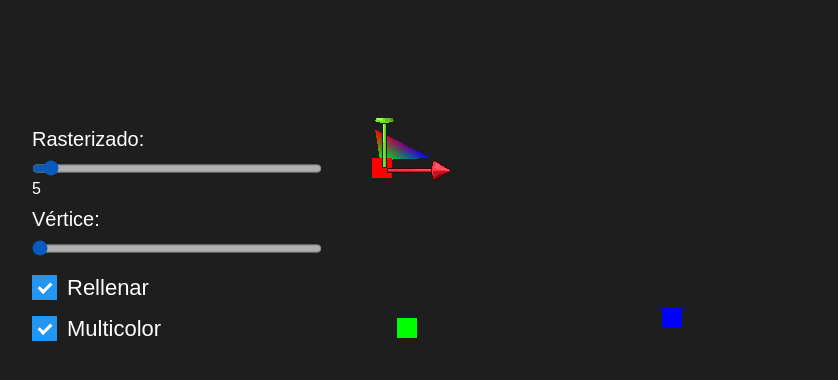
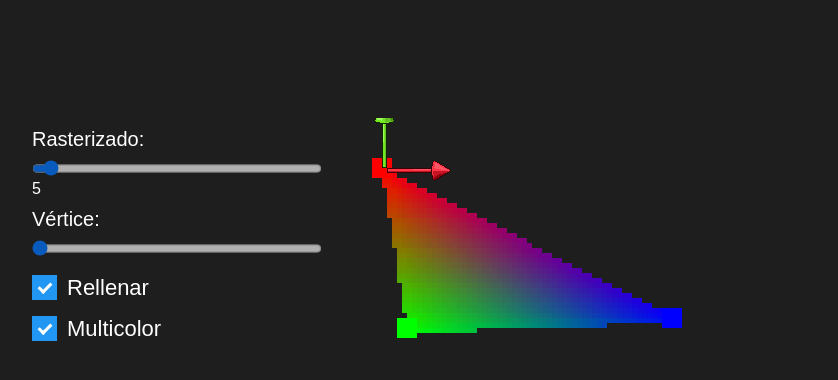
Before and after one commit to luccagsp/triangleCreator, a plain HTML site: page index.html in a window 1280 px wide. Shown: the part 122-502 px from the top of the page, without its empty margins (18-856 px from the left). Drawn offline with Linux system fonts and the light colour scheme; animation ran at ten frames a second.

Commit message:
creacion de buffer propio para optimizacion en rainbowFill

```diff
--- a/index.html
+++ b/index.html
@@ -91,7 +91,6 @@
 
     canvas {
         background-color: transparent;
-        outline: none;
     }
     canvas:focus{outline:none; border: none;}
 
--- a/main.js
+++ b/main.js
@@ -177,31 +177,41 @@ function fillDefault(fillsTransparent) {
     }
 }
 
+function drawCellInBuffer(cx,cy,imgBuffData, [r,g,b] ) {
+    //recibe coordendas de casillas, no de el punto en si
+    const startX =cx*cellSize;
+    const startY =cy*cellSize;
+
+    for (let x = startX; x < startX+cellSize; x++) {
+        for (let y = startY; y < startY+cellSize; y++) {
+            const index = (y*canvasLenght+x)*4
+            imgBuffData[index]     = r;
+            imgBuffData[index + 1] = g;
+            imgBuffData[index + 2] = b;
+            imgBuffData[index + 3] = 255;
+        }
+    }
+    return imgBuffData
+}
+
 function fillRainbow() {
-    const imageBuffer = cont.createImageData(canvasLenght, canvasLenght);
-    for (let j = 0; j < size; j++) {
-        const {start, end, err} = lenghtCalculator(getRow(j))
+    const imageBuffer = cont.createImageData(500,500);
+    for (let cy = 0; cy < size; cy++) {
+        const {start, end, err} = lenghtCalculator(getRow(cy))
         if (err === true) {continue}
-        //a partir de ahora todas las filas tienen pixeles a dibujar
-        const x = start, y = j
-        const w = end-start
 
-        //Gradient fill
-        const step = 1/w
-        const leftColor = findCellColor(start - 1, y);
-        const rightColor = findCellColor(end, y);
+        const cellsWidth = end-start
+
+        const step = 1/cellsWidth
+        const leftColor = findCellColor(start - 1, cy);
+        const rightColor = findCellColor(end, cy);
         if (!(leftColor && rightColor)) {continue}
         const { r: r0, g: g0, b: b0 } = leftColor;
         const { r: r1, g: g1, b: b1 } = rightColor;
 
-        for (let cx = 0; cx < w; cx++) {
-            const index = (j*canvasLenght+(x+cx))*4
-
-            const {r,g,b} =createGradientByPoint({r:r0,g:g0,b:b0},{r:r1,g:g1,b:b1}, step*cx)  //get cols
-            imageBuffer.data[index] = r;
-            imageBuffer.data[index+1] = g;
-            imageBuffer.data[index+2] = b;
-            imageBuffer.data[index+3] = 255;
+        for (let cx = 0; cx < end-start; cx++) {
+            const {r,g,b} =createGradientByPoint({r:r0,g:g0,b:b0},{r:r1,g:g1,b:b1}, step*cx)
+            imageBuffer.data = drawCellInBuffer(start+cx ,cy,imageBuffer.data, [r,g,b])
         }
     }
     cont.putImageData(imageBuffer, 0,0);
@@ -391,8 +401,9 @@ class CanvasHandler {
             const element = assets.xAxis;
             const finalVertexX = x - element.clickedAt.x;
             let vertex = cachedVertices[`vertex${this.targetting}`];
-            if (finalVertexX > 500 || finalVertexX < 0) {
-                vertex.x = finalVertexX > 500 ? 499 : 1;
+            const maxX = canvasLenght-assets.xAxis.width
+            if (finalVertexX> maxX || finalVertexX < 0) {
+                vertex.x = finalVertexX > maxX ? maxX : 1;
                 return;
             }
             vertex.x = finalVertexX;
@@ -402,8 +413,11 @@ class CanvasHandler {
             const element = assets.yAxis;
             const finalVertexY = y + (64 - element.clickedAt.y);
             let vertex = cachedVertices[`vertex${this.targetting}`];
-            if (finalVertexY > 500 || finalVertexY < 0) {
-                vertex.y = finalVertexY > 500 ? 499 : 1;
+
+            const minY = assets.yAxis.height
+
+            if (finalVertexY > 500 || finalVertexY < minY) {
+                vertex.y = finalVertexY > 500 ? 499 : minY;
                 return;
             }
             vertex.y = finalVertexY;
@@ -419,7 +433,15 @@ slider.oninput = function() {
     cellSize = divisorMasCercano(slider.value);
 }
 function gameLoop(){
-    canvasLenght = canvas.clientWidth
+    if (window.innerWidth <= 768) {
+        canvas.width = 300
+        canvas.height = 300
+    } else {
+        canvas.width = 500
+        canvas.height = 500
+    }
+    canvasLenght = canvas.width
+
     size = canvasLenght/cellSize
     cellSize = divisorMasCercano(Number(slider.value))
     colorMap =  new Map()
@@ -440,6 +462,8 @@ function gameLoop(){
 
     if (shouldFillRainbow) {
         fillRainbow();
+        drawEdges()
+
     } else {
         fillDefault(fillsTransparent = shouldFillTransparent);
     }
```
